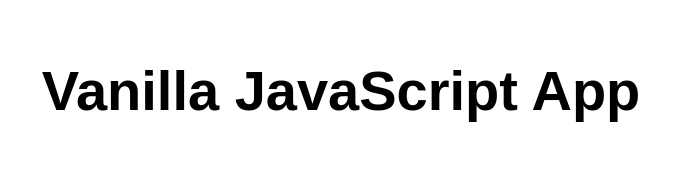
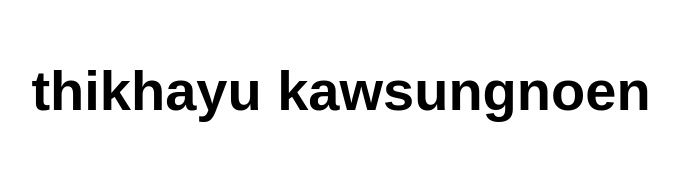
Before and after one commit to thikhayu/web, a website: page src/index.html in a window 1280 px wide. Shown: the whole page, without its empty margins (299-978 px from the left). Drawn offline with Linux system fonts and the light colour scheme.

Commit message:
Update index.html

```diff
--- a/src/index.html
+++ b/src/index.html
@@ -10,7 +10,7 @@
 
 <body>
   <main>
-    <h1>Vanilla JavaScript App</h1>
+    <h1>thikhayu kawsungnoen</h1>
   </main>
 </body>
 
```
